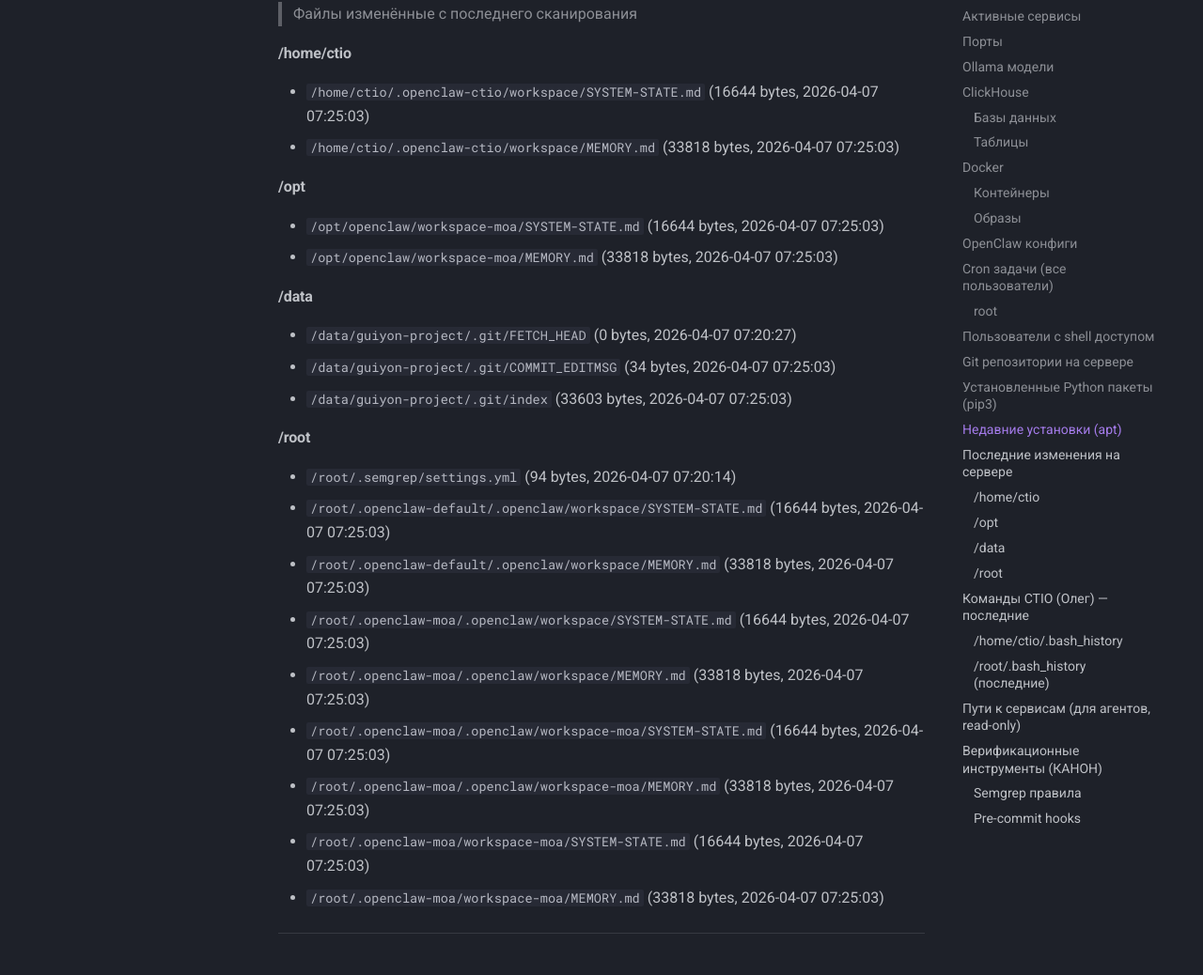
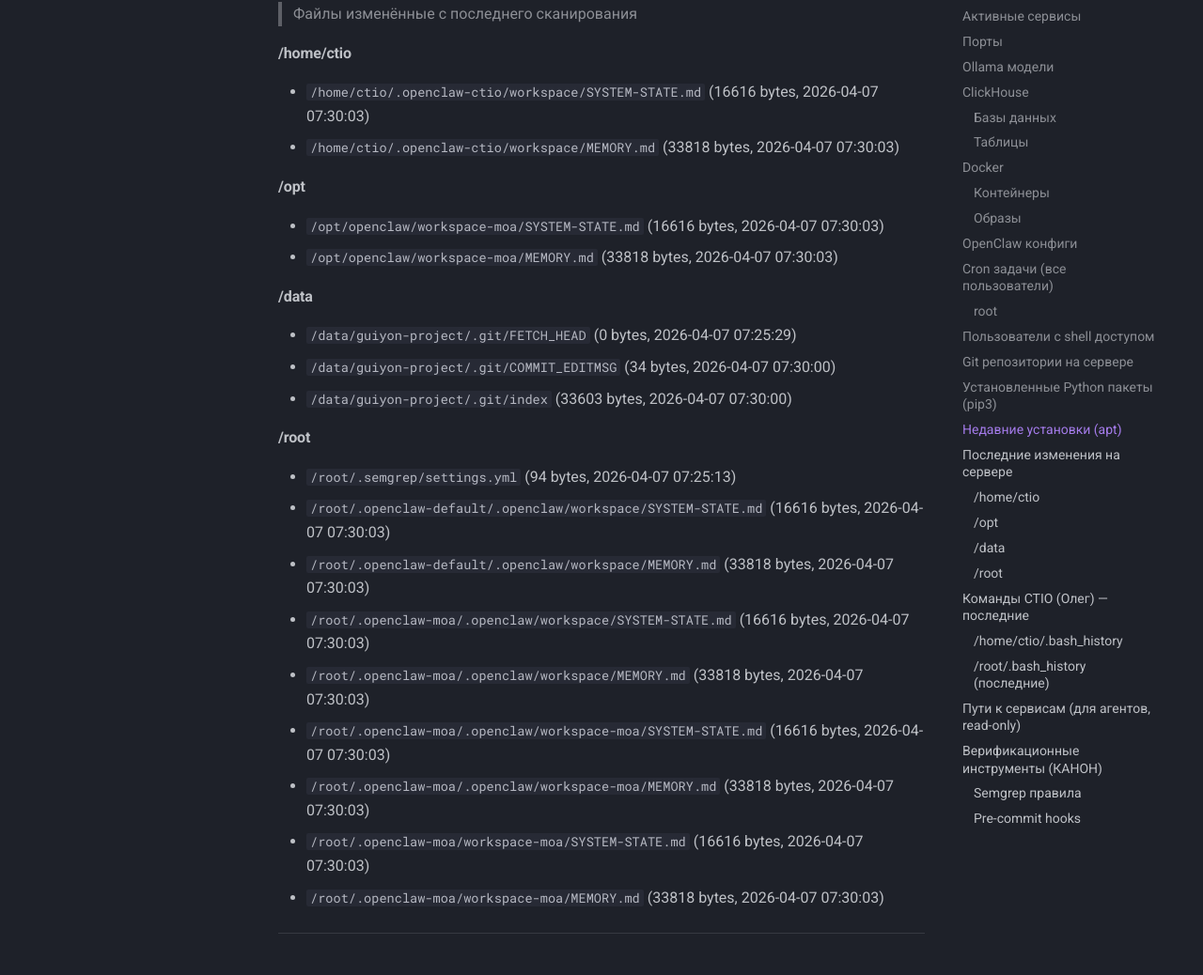
Before and after one commit to CarmiBanxe/vibe-coding, an MkDocs documentation site: the page built from docs/SYSTEM-STATE.md, in a window 1280 px wide and 1400 px high, scrolled down 13841 px. Shown: the part 172-1210 px from the top of the window at 94% size. Built offline with MkDocs 1.6.1 and Material for MkDocs 9.7.7, drawn with Linux system fonts in a browser that asks for light colours; comment, search, counter and statistics services are not loaded; some of the changed text lies outside the part shown.

Commit message:
auto: SYSTEM-STATE v2 update (2026-04-07 07:30 CEST)

```diff
--- a/docs/SYSTEM-STATE.md
+++ b/docs/SYSTEM-STATE.md
@@ -1,6 +1,6 @@
 # SYSTEM-STATE — GMKtec EVO-X2
 > Автоматически обновляется каждые 5 минут
-> Последнее сканирование: 2026-04-07 07:25 CEST
+> Последнее сканирование: 2026-04-07 07:30 CEST
 > Источник: ctio-watcher.sh v2 (cron)
 
 ## Назначение
@@ -379,28 +379,28 @@
 
 
 #### /home/ctio
-- `/home/ctio/.openclaw-ctio/workspace/SYSTEM-STATE.md` (16644 bytes, 2026-04-07 07:25:03)
-- `/home/ctio/.openclaw-ctio/workspace/MEMORY.md` (33818 bytes, 2026-04-07 07:25:03)
+- `/home/ctio/.openclaw-ctio/workspace/SYSTEM-STATE.md` (16616 bytes, 2026-04-07 07:30:03)
+- `/home/ctio/.openclaw-ctio/workspace/MEMORY.md` (33818 bytes, 2026-04-07 07:30:03)
 
 #### /opt
-- `/opt/openclaw/workspace-moa/SYSTEM-STATE.md` (16644 bytes, 2026-04-07 07:25:03)
-- `/opt/openclaw/workspace-moa/MEMORY.md` (33818 bytes, 2026-04-07 07:25:03)
+- `/opt/openclaw/workspace-moa/SYSTEM-STATE.md` (16616 bytes, 2026-04-07 07:30:03)
+- `/opt/openclaw/workspace-moa/MEMORY.md` (33818 bytes, 2026-04-07 07:30:03)
 
 #### /data
-- `/data/guiyon-project/.git/FETCH_HEAD` (0 bytes, 2026-04-07 07:20:27)
-- `/data/guiyon-project/.git/COMMIT_EDITMSG` (34 bytes, 2026-04-07 07:25:03)
-- `/data/guiyon-project/.git/index` (33603 bytes, 2026-04-07 07:25:03)
+- `/data/guiyon-project/.git/FETCH_HEAD` (0 bytes, 2026-04-07 07:25:29)
+- `/data/guiyon-project/.git/COMMIT_EDITMSG` (34 bytes, 2026-04-07 07:30:00)
+- `/data/guiyon-project/.git/index` (33603 bytes, 2026-04-07 07:30:00)
 
 #### /root
-- `/root/.semgrep/settings.yml` (94 bytes, 2026-04-07 07:20:14)
-- `/root/.openclaw-default/.openclaw/workspace/SYSTEM-STATE.md` (16644 bytes, 2026-04-07 07:25:03)
-- `/root/.openclaw-default/.openclaw/workspace/MEMORY.md` (33818 bytes, 2026-04-07 07:25:03)
-- `/root/.openclaw-moa/.openclaw/workspace/SYSTEM-STATE.md` (16644 bytes, 2026-04-07 07:25:03)
-- `/root/.openclaw-moa/.openclaw/workspace/MEMORY.md` (33818 bytes, 2026-04-07 07:25:03)
-- `/root/.openclaw-moa/.openclaw/workspace-moa/SYSTEM-STATE.md` (16644 bytes, 2026-04-07 07:25:03)
-- `/root/.openclaw-moa/.openclaw/workspace-moa/MEMORY.md` (33818 bytes, 2026-04-07 07:25:03)
-- `/root/.openclaw-moa/workspace-moa/SYSTEM-STATE.md` (16644 bytes, 2026-04-07 07:25:03)
-- `/root/.openclaw-moa/workspace-moa/MEMORY.md` (33818 bytes, 2026-04-07 07:25:03)
+- `/root/.semgrep/settings.yml` (94 bytes, 2026-04-07 07:25:13)
+- `/root/.openclaw-default/.openclaw/workspace/SYSTEM-STATE.md` (16616 bytes, 2026-04-07 07:30:03)
+- `/root/.openclaw-default/.openclaw/workspace/MEMORY.md` (33818 bytes, 2026-04-07 07:30:03)
+- `/root/.openclaw-moa/.openclaw/workspace/SYSTEM-STATE.md` (16616 bytes, 2026-04-07 07:30:03)
+- `/root/.openclaw-moa/.openclaw/workspace/MEMORY.md` (33818 bytes, 2026-04-07 07:30:03)
+- `/root/.openclaw-moa/.openclaw/workspace-moa/SYSTEM-STATE.md` (16616 bytes, 2026-04-07 07:30:03)
+- `/root/.openclaw-moa/.openclaw/workspace-moa/MEMORY.md` (33818 bytes, 2026-04-07 07:30:03)
+- `/root/.openclaw-moa/workspace-moa/SYSTEM-STATE.md` (16616 bytes, 2026-04-07 07:30:03)
+- `/root/.openclaw-moa/workspace-moa/MEMORY.md` (33818 bytes, 2026-04-07 07:30:03)
 
 ---
 
```
Also changed, not shown: other parts of docs/SYSTEM-STATE.md (+4 -4 lines).
